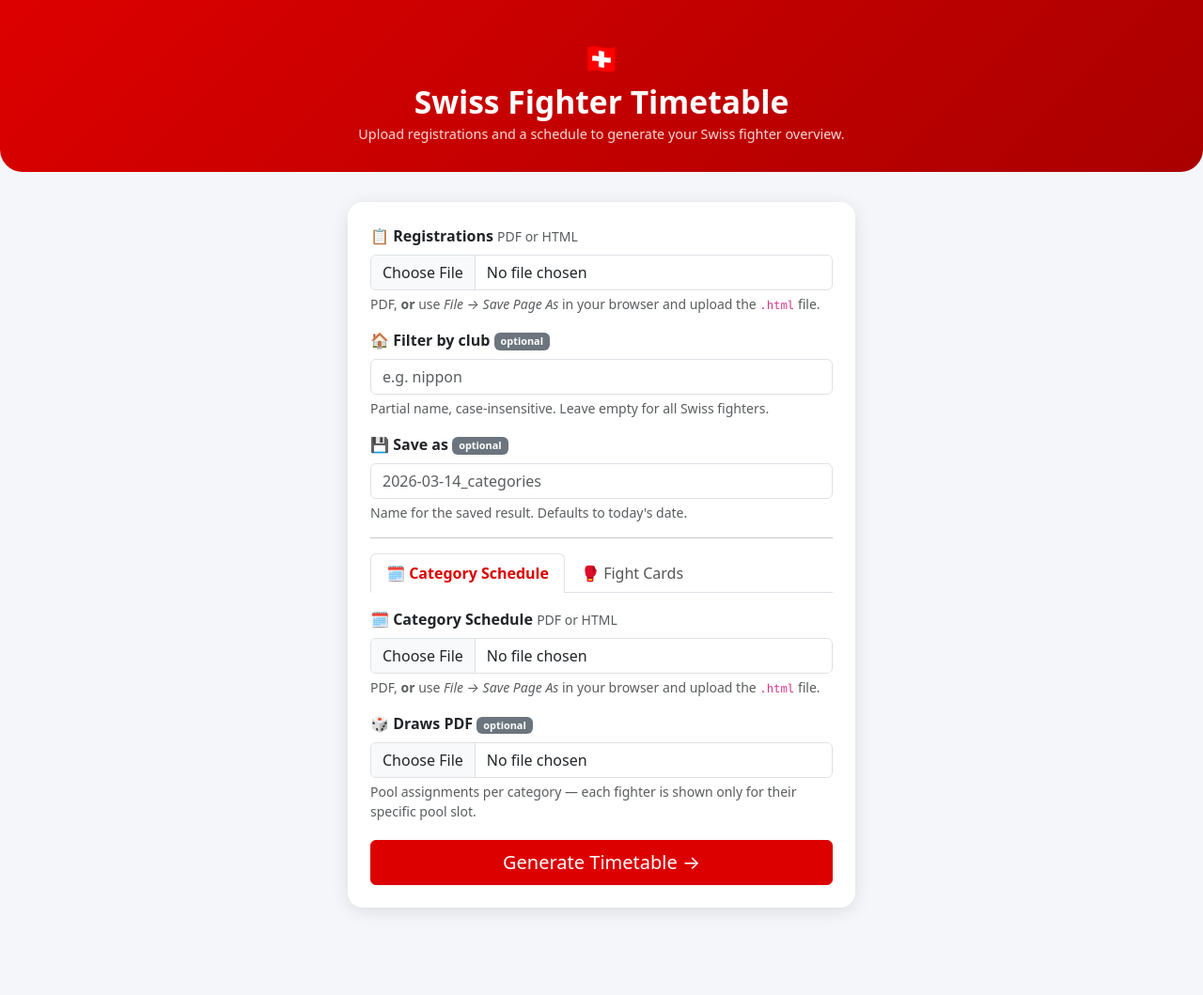
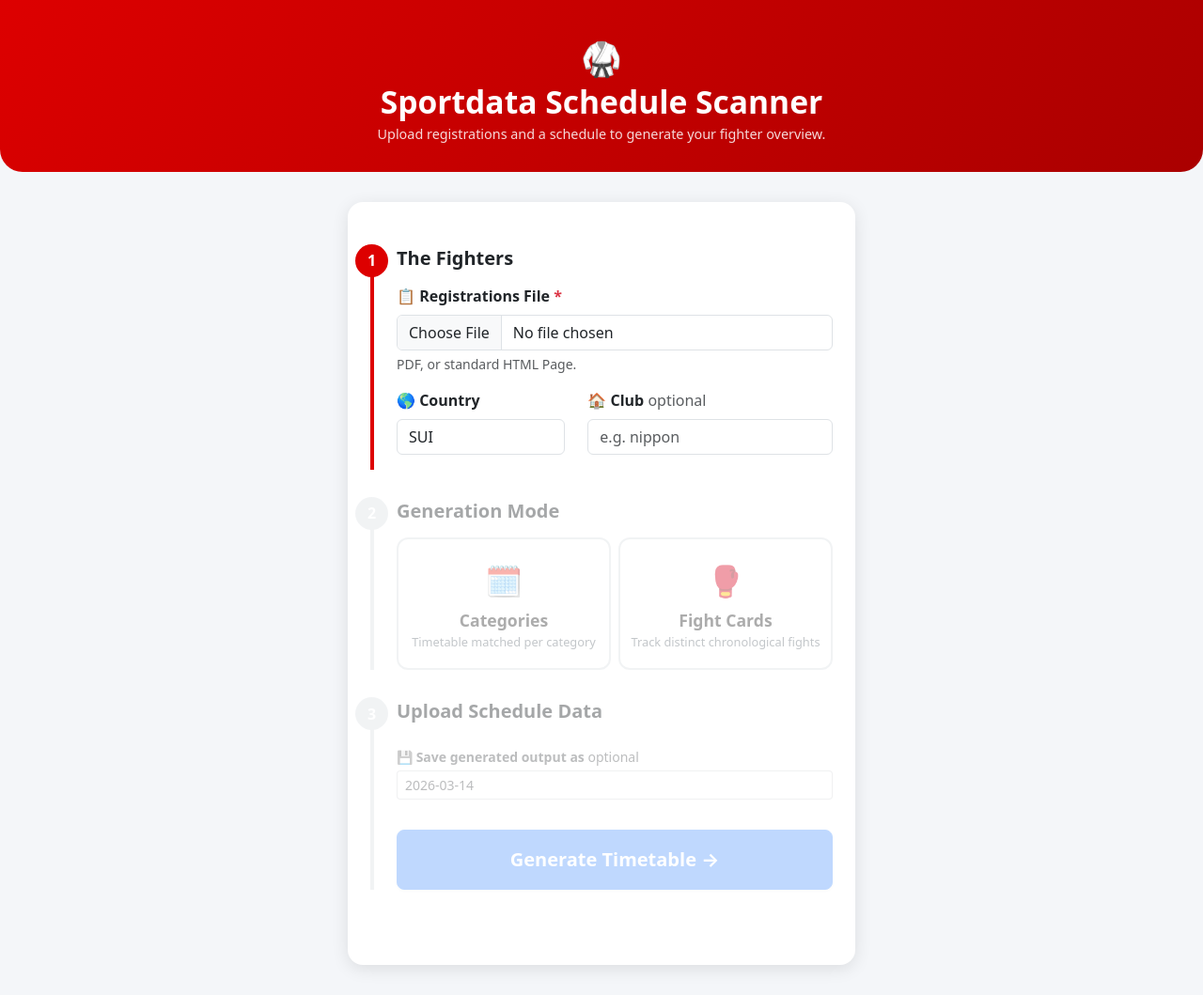
Before and after one commit to matthias-jenni/sportdata-scanner, a Flask app: page / in a window 1280 px wide. Shown: the whole page at 94% size. Before the commit the page ends 970 px from the top, so only its background shows below. Run offline with Flask 3, Linux system fonts and the light colour scheme.

Commit message:
re-work UI for better user-experience, allow parsing of other than swiss-fighters

```diff
--- a/app.py
+++ b/app.py
@@ -18,19 +18,19 @@ from flask import (
     flash,
 )
 
-from utils.parse_registrations import get_swiss_fighters
-from utils.parse_registrations_html import get_swiss_fighters_html
+from utils.parse_registrations import get_fighters
+from utils.parse_registrations_html import get_fighters_html
 from utils.parse_schedule import extract_schedule
 from utils.parse_schedule_html import extract_schedule_html
 from utils.parse_draws import extract_draws, pool_for_fighter
 from utils import cache as _cache
 
 
-def _load_swiss_fighters(path: str) -> list[dict]:
+def _load_fighters(path: str, country_filter: str) -> list[dict]:
     """Dispatch to the correct parser based on file extension."""
     if path.lower().endswith(('.html', '.htm')):
-        return get_swiss_fighters_html(path)
-    return get_swiss_fighters(path)
+        return get_fighters_html(path, country_filter)
+    return get_fighters(path, country_filter)
 
 
 def _load_schedule(path: str) -> list[dict]:
@@ -178,14 +178,17 @@ def debug():
         sched_path = tmp / f"schedule{sched_ext}"
         reg_file.save(str(reg_path))
         sched_file.save(str(sched_path))
-        from utils.parse_registrations import extract_fighters, get_swiss_fighters
-        # For debug, always try PDF extractor; HTML path still shows swiss fighters
+        from utils.parse_registrations import extract_fighters, get_fighters
+        # For debug, always try PDF extractor; HTML path still shows country fighters
         ext = reg_path.suffix.lower()
+
+        country_filter = request.form.get("country_filter", "SUI").strip()
+
         if ext in ('.html', '.htm'):
-            all_fighters = get_swiss_fighters_html(str(reg_path))
+            all_fighters = get_fighters_html(str(reg_path), country_filter)
         else:
             all_fighters = extract_fighters(str(reg_path))
-        swiss = _load_swiss_fighters(str(reg_path))
+        swiss = _load_fighters(str(reg_path), country_filter)
         schedule = _load_schedule(str(sched_path))
     result = {
         "registrations_total": len(all_fighters),
@@ -230,7 +233,8 @@ def process():
                 draws_file.save(str(draws_path))
                 draws = extract_draws(str(draws_path))
 
-            swiss_fighters = _load_swiss_fighters(str(reg_path))
+            country_filter = request.form.get("country_filter", "SUI").strip()
+            swiss_fighters = _load_fighters(str(reg_path), country_filter)
 
             # Record the typed club as the default filter for this cache entry;
             # actual filtering is client-side so all rows are stored.
@@ -239,9 +243,9 @@ def process():
             rows = _match(swiss_fighters, schedule, draws)
 
         if not swiss_fighters:
-            flash("No Swiss fighters found in the registrations PDF. "
+            flash(f"No fighters found for country '{country_filter}' in the registrations PDF. "
                   "Check that the file is correct and that the country column "
-                  "contains 'SUI', 'Switzerland' or similar.", "warning")
+                  "matches the filter.", "warning")
 
         # ---- persist to cache -----------------------------------------------
         cache_name = (request.form.get("cache_name", "").strip() or _cache.default_name()) + "_categories"
@@ -315,7 +319,8 @@ def ring_cards():
             reg_file.save(str(reg_path))
             ring_file.save(str(ring_path))
 
-            swiss_fighters = _load_swiss_fighters(str(reg_path))
+            country_filter = request.form.get("country_filter", "SUI").strip()
+            swiss_fighters = _load_fighters(str(reg_path), country_filter)
             ring_fights    = extract_ring_fights(str(ring_path))
 
         club_filter = request.form.get("club_filter", "").strip()
--- a/templates/index.html
+++ b/templates/index.html
@@ -3,7 +3,7 @@
 <head>
   <meta charset="UTF-8" />
   <meta name="viewport" content="width=device-width, initial-scale=1" />
-  <title>Swiss Fighter Timetable</title>
+  <title>Sportdata Schedule Scanner</title>
   <link rel="icon" type="image/svg+xml" href="{{ url_for('static', filename='favicon.svg') }}" />
   <link rel="stylesheet" href="https://cdn.jsdelivr.net/npm/bootstrap@5.3.3/dist/css/bootstrap.min.css" crossorigin="anonymous" />
   <style>
@@ -18,6 +18,7 @@
     }
     .hero h1 { font-size: clamp(1.4rem, 5vw, 2.1rem); font-weight: 700; margin-bottom: .25rem; }
     .hero p  { opacity: .85; font-size: .9rem; margin: 0; }
+
     .card-upload {
       max-width: 540px;
       margin: 0 auto 2rem;
@@ -29,20 +30,64 @@
     .btn-primary { background: #d00; border-color: #d00; }
     .btn-primary:hover { background: #a00; border-color: #a00; }
 
-    /* Tabs */
-    .nav-tabs .nav-link          { color: #555; font-weight: 500; }
-    .nav-tabs .nav-link.active   { color: #d00; font-weight: 700; border-bottom-color: #fff; }
-    .nav-tabs .nav-link:hover    { color: #a00; }
-    .tab-section { display: none; }
-    .tab-section.active { display: block; }
+    /* Wizard Styles */
+    .wizard-step {
+      opacity: 0.4;
+      pointer-events: none;
+      transition: all 0.3s ease;
+      margin-bottom: 2rem;
+      border-left: 4px solid #dee2e6;
+      padding-left: 1.5rem;
+      position: relative;
+    }
+    .wizard-step.active {
+      opacity: 1;
+      pointer-events: auto;
+      border-left-color: #d00;
+    }
+    .step-number {
+      position: absolute;
+      left: -1.25rem;
+      top: -0.2rem;
+      width: 2.2rem;
+      height: 2.2rem;
+      background: #dee2e6;
+      color: #fff;
+      border-radius: 50%;
+      display: flex;
+      align-items: center;
+      justify-content: center;
+      font-weight: bold;
+      transition: background 0.3s ease;
+    }
+    .wizard-step.active .step-number {
+      background: #d00;
+    }
+
+    /* Mode Select Box */
+    .mode-select {
+      border: 2px solid #dee2e6;
+      border-radius: 0.75rem;
+      padding: 1.25rem 0.5rem;
+      text-align: center;
+      cursor: pointer;
+      transition: all 0.2s ease;
+      background: #fff;
+      height: 100%;
+    }
+    .mode-select:hover { border-color: #d00; background: #fff5f5; }
+    .mode-select.selected { border-color: #d00; background: #fff5f5; box-shadow: 0 0 0 0.25rem rgba(221,0,0,0.15); }
+    .mode-select h4 { margin-top: 0.5rem; font-size: 1.1rem; margin-bottom: 0.25rem; color:#333; font-weight: bold; }
+    .mode-select p { font-size: 0.8rem; color: #6c757d; margin: 0; line-height: 1.3;}
+    .mode-select:focus { outline: none; border-color: #d00; }
   </style>
 </head>
 <body>
 
 <div class="hero">
-  <div style="font-size:2.2rem">🇨🇭</div>
-  <h1>Swiss Fighter Timetable</h1>
-  <p>Upload registrations and a schedule to generate your Swiss fighter overview.</p>
+  <div style="font-size:2.2rem">🥋</div>
+  <h1>Sportdata Schedule Scanner</h1>
+  <p>Upload registrations and a schedule to generate your fighter overview.</p>
 </div>
 
 <div class="container">
@@ -56,73 +101,87 @@
   {% endwith %}
 
   <div class="card card-upload">
-    <div class="card-body p-4">
-
+    <div class="card-body p-4 pt-5 pb-5">
       <form method="post" action="/process" enctype="multipart/form-data" id="main-form">
 
-        {# ---- COMMON FIELDS ---- #}
+        <!-- STEP 1 -->
+        <div class="wizard-step active" id="step-1">
+          <div class="step-number">1</div>
+          <h5 class="mb-3 fw-bold text-dark">The Fighters</h5>
+
           <div class="mb-3">
-          <label for="registrations" class="form-label">📋 Registrations <span class="text-muted fw-normal small">PDF or HTML</span></label>
-          <input type="file" class="form-control" id="registrations" name="registrations"
-                 accept=".pdf,.html,.htm" required />
-          <div class="form-text">PDF, <strong>or</strong> use <em>File → Save Page As</em> in your browser and upload the <code>.html</code> file.</div>
+            <label for="registrations" class="form-label">📋 Registrations File <span class="text-danger">*</span></label>
+            <input type="file" class="form-control" id="registrations" name="registrations" accept=".pdf,.html,.htm" required />
+            <div class="form-text">PDF, or standard HTML Page.</div>
           </div>
 
-        <div class="mb-3">
-          <label for="club_filter" class="form-label">🏠 Filter by club <span class="badge bg-secondary" style="font-size:.68rem;vertical-align:middle">optional</span></label>
-          <input type="text" class="form-control" id="club_filter" name="club_filter"
-                 placeholder="e.g. nippon" maxlength="80" />
-          <div class="form-text">Partial name, case-insensitive. Leave empty for all Swiss fighters.</div>
+          <div class="row">
+            <div class="col-md-5 mb-3">
+              <label for="country_filter" class="form-label">🌎 Country</label>
+              <input type="text" class="form-control" id="country_filter" name="country_filter" placeholder="SUI" value="SUI" maxlength="3" />
             </div>
-
-        <div class="mb-3">
-          <label for="cache_name" class="form-label">💾 Save as <span class="badge bg-secondary" style="font-size:.68rem;vertical-align:middle">optional</span></label>
-          <input type="text" class="form-control" id="cache_name" name="cache_name"
-                 placeholder="{{ default_name }}" maxlength="80" />
-          <div class="form-text">Name for the saved result. Defaults to today's date.</div>
+            <div class="col-md-7 mb-3">
+              <label for="club_filter" class="form-label">🏠 Club <span class="text-muted fw-normal">optional</span></label>
+              <input type="text" class="form-control" id="club_filter" name="club_filter" placeholder="e.g. nippon" />
             </div>
-
-        <hr class="my-3" />
-
-        {# ---- TABS ---- #}
-        <ul class="nav nav-tabs mb-3" id="mode-tabs">
-          <li class="nav-item">
-            <button type="button" class="nav-link active" data-tab="schedule">🗓️ Category Schedule</button>
-          </li>
-          <li class="nav-item">
-            <button type="button" class="nav-link" data-tab="ringcards">🥊 Fight Cards</button>
-          </li>
-        </ul>
-
-        {# ---- TAB: Category Schedule ---- #}
-        <div class="tab-section active" id="tab-schedule">
-
-          <div class="mb-3">
-            <label for="schedule" class="form-label">🗓️ Category Schedule <span class="text-muted fw-normal small">PDF or HTML</span></label>
-            <input type="file" class="form-control" id="schedule" name="schedule"
-                   accept=".pdf,.html,.htm" />
-            <div class="form-text">PDF, <strong>or</strong> use <em>File → Save Page As</em> in your browser and upload the <code>.html</code> file.</div>
-          </div>
-
-          <div class="mb-3">
-            <label for="draws" class="form-label">🎲 Draws PDF <span class="badge bg-secondary" style="font-size:.68rem;vertical-align:middle">optional</span></label>
-            <input type="file" class="form-control" id="draws" name="draws" accept=".pdf" />
-            <div class="form-text">Pool assignments per category — each fighter is shown only for their specific pool slot.</div>
           </div>
         </div>
 
-        {# ---- TAB: Fight Cards ---- #}
-        <div class="tab-section" id="tab-ringcards">
+        <!-- STEP 2 -->
+        <div class="wizard-step" id="step-2">
+          <div class="step-number">2</div>
+          <h5 class="mb-3 fw-bold text-dark">Generation Mode</h5>
 
-          <div class="mb-3">
-            <label for="ring_schedule" class="form-label">🥊 Fight-Card Schedule PDF</label>
-            <input type="file" class="form-control" id="ring_schedule" name="ring_schedule" accept=".pdf" />
-            <div class="form-text">Fight-card schedule PDF with named fighters per fight.</div>
+          <div class="row g-2 mb-2">
+            <div class="col-6">
+              <div class="mode-select" data-mode="schedule" tabindex="0">
+                <div style="font-size:2rem">🗓️</div>
+                <h4>Categories</h4>
+                <p>Timetable matched per category</p>
+              </div>
+            </div>
+            <div class="col-6">
+              <div class="mode-select" data-mode="ringcards" tabindex="0">
+                <div style="font-size:2rem">🥊</div>
+                <h4>Fight Cards</h4>
+                <p>Track distinct chronological fights</p>
+              </div>
+            </div>
           </div>
         </div>
 
-        {# ---- Single submit button, always red, always in the same spot ---- #}
-        <button type="submit" class="btn btn-primary w-100 py-2 fs-5 mt-1" id="submit-btn">
+        <!-- STEP 3 -->
+        <div class="wizard-step" id="step-3">
+          <div class="step-number">3</div>
+          <h5 class="mb-3 fw-bold text-dark">Upload Schedule Data</h5>
+
+          <div id="inputs-schedule" style="display:none;">
+            <div class="mb-3">
+              <label for="schedule" class="form-label">🗓️ Category Schedule <span class="text-danger">*</span></label>
+              <input type="file" class="form-control" id="schedule" name="schedule" accept=".pdf,.html,.htm" />
+              <div class="form-text">PDF or standard HTML page.</div>
+            </div>
+            <div class="mb-3">
+              <label for="draws" class="form-label">🎲 Draws PDF <span class="text-muted fw-normal">optional</span></label>
+              <input type="file" class="form-control" id="draws" name="draws" accept=".pdf" />
+              <div class="form-text">Pool allocations mapping.</div>
+            </div>
+          </div>
+
+          <div id="inputs-ringcards" style="display:none;">
+            <div class="mb-3">
+              <label for="ring_schedule" class="form-label">🥊 Fight-Card PDF <span class="text-danger">*</span></label>
+              <input type="file" class="form-control" id="ring_schedule" name="ring_schedule" accept=".pdf" />
+              <div class="form-text">Fight-card schedule PDF with named fighters.</div>
+            </div>
+          </div>
+
+          <div class="mb-4 mt-4">
+            <label for="cache_name" class="form-label text-muted small mb-1">💾 Save generated output as <span class="fw-normal">optional</span></label>
+            <input type="text" class="form-control form-control-sm border border-secondary border-opacity-25" id="cache_name" name="cache_name" placeholder="{{ default_name }}" />
+          </div>
+
+          <button type="submit" class="btn btn-primary w-100 py-3 fs-5 mt-2 shadow-sm rounded-3 fw-bold" id="submit-btn" disabled>
             Generate Timetable →
           </button>
 
@@ -131,20 +190,18 @@
             <p class="text-muted small mt-2 mb-0">Parsing files… this can take up to a minute.</p>
           </div>
 
+        </div>
+
       </form>
-
-
     </div>
   </div>
-
-
 
   {% if caches %}
   <div style="max-width:540px;margin:0 auto 2.5rem">
     <h6 class="text-muted mb-2">💾 Saved results</h6>
-    <div class="list-group shadow-sm">
+    <div class="list-group shadow-sm border-0 rounded-3">
       {% for c in caches %}
-      <div class="list-group-item list-group-item-action d-flex align-items-center gap-2 py-2 px-3">
+      <div class="list-group-item list-group-item-action d-flex align-items-center gap-2 py-2 px-3 border-0 border-bottom border-light">
         {% if c.type == 'ring-cards' %}
         <a href="/ring-cache/{{ c.slug }}" class="flex-grow-1 text-decoration-none text-dark">
         {% else %}
@@ -160,7 +217,7 @@
         </a>
         <form method="post" action="/cache/{{ c.slug }}/delete" class="mb-0"
               onsubmit="return confirm('Delete saved result &quot;{{ c.name }}&quot;?')">
-          <button type="submit" class="btn btn-sm btn-outline-danger py-0 px-2" title="Delete">✕</button>
+          <button type="submit" class="btn btn-sm btn-outline-danger py-0 px-2 border-0" title="Delete">✕</button>
         </form>
       </div>
       {% endfor %}
@@ -172,51 +229,88 @@
 
 <script src="https://cdn.jsdelivr.net/npm/bootstrap@5.3.3/dist/js/bootstrap.bundle.min.js" crossorigin="anonymous"></script>
 <script>
-  const form      = document.getElementById('main-form');
-  const tabs      = document.querySelectorAll('#mode-tabs .nav-link');
-  const sections  = document.querySelectorAll('.tab-section');
-  const schedInput  = document.getElementById('schedule');
-  const ringInput   = document.getElementById('ring_schedule');
-  const submitBtn   = document.getElementById('submit-btn');
-  const cacheInput  = document.getElementById('cache_name');
-  const defaultBase = '{{ default_name }}';
+  const fileReg      = document.getElementById('registrations');
+  const step2        = document.getElementById('step-2');
+  const step3        = document.getElementById('step-3');
+  const modeSelects  = document.querySelectorAll('.mode-select');
+  const inputsSched  = document.getElementById('inputs-schedule');
+  const inputsRing   = document.getElementById('inputs-ringcards');
+  const fileSched    = document.getElementById('schedule');
+  const fileRing     = document.getElementById('ring_schedule');
+  const submitBtn    = document.getElementById('submit-btn');
+  const form         = document.getElementById('main-form');
+  const cacheInput   = document.getElementById('cache_name');
+  const defaultBase  = '{{ default_name }}';
 
-  const ACTIONS = {
-    schedule:  '/process',
-    ringcards: '/ring-cards',
-  };
+  // Step 1 logic: File chosen unlocks Step 2
+  fileReg.addEventListener('change', () => {
+    if (fileReg.files.length > 0) {
+      step2.classList.add('active');
+    } else {
+      step2.classList.remove('active');
+      step3.classList.remove('active');
+      modeSelects.forEach(m => m.classList.remove('selected'));
+      checkSubmit();
+    }
+  });
 
-  const LABELS = {
-    schedule:  'Generate Timetable →',
-    ringcards: 'Generate Fight Cards →',
-  };
+  // Step 2 logic: Choose mode
+  let currentMode = null;
+  modeSelects.forEach(el => {
+    el.addEventListener('click', () => {
+      // Must have step 2 active
+      if (!step2.classList.contains('active')) return;
 
-  const SUFFIXES = {
-    schedule:  '_categories',
-    ringcards: '_fightcards',
-  };
+      // Unselect all
+      modeSelects.forEach(m => m.classList.remove('selected'));
+      // Select chosen
+      el.classList.add('selected');
+      currentMode = el.dataset.mode;
 
-  function switchTab(tab) {
-    tabs.forEach(t => t.classList.toggle('active', t.dataset.tab === tab));
-    sections.forEach(s => s.classList.toggle('active', s.id === 'tab-' + tab));
-    form.action = ACTIONS[tab];
-    submitBtn.textContent = LABELS[tab];
-    cacheInput.placeholder = defaultBase + SUFFIXES[tab];
+      // Unlock Step 3
+      step3.classList.add('active');
 
-    // Manage required so inactive tab never blocks submission
-    schedInput.required = (tab === 'schedule');
-    ringInput.required  = (tab === 'ringcards');
+      // Toggle inputs
+      if (currentMode === 'schedule') {
+        inputsSched.style.display = 'block';
+        inputsRing.style.display  = 'none';
+        fileSched.required = true;
+        fileRing.required  = false;
+        form.action = '/process';
+        submitBtn.textContent = 'Generate Category Schedule →';
+        cacheInput.placeholder = defaultBase + '_categories';
+      } else {
+        inputsSched.style.display = 'none';
+        inputsRing.style.display  = 'block';
+        fileSched.required = false;
+        fileRing.required  = true;
+        form.action = '/ring-cards';
+        submitBtn.textContent = 'Generate Fight Cards →';
+        cacheInput.placeholder = defaultBase + '_fightcards';
       }
 
-  tabs.forEach(t => t.addEventListener('click', () => switchTab(t.dataset.tab)));
+      checkSubmit();
 
-  // Initialise
-  switchTab('schedule');
+      // Scroll down
+      setTimeout(() => step3.scrollIntoView({behavior: 'smooth', block: 'center'}), 100);
+    });
+  });
 
-  // Loading spinner on submit
+  // Step 3 logic: Check file uploads before enabling generate button
+  function checkSubmit() {
+    let ready = false;
+    if (currentMode === 'schedule' && fileSched.files.length > 0 && fileReg.files.length > 0) ready = true;
+    if (currentMode === 'ringcards' && fileRing.files.length > 0 && fileReg.files.length > 0) ready = true;
+    submitBtn.disabled = !ready;
+  }
+
+  fileSched.addEventListener('change', checkSubmit);
+  fileRing.addEventListener('change', checkSubmit);
+
+  // Loading indicator
   form.addEventListener('submit', function() {
     submitBtn.disabled = true;
-    submitBtn.textContent = 'Parsing…';
+    submitBtn.textContent = 'Parsing data...';
     document.getElementById('loading').style.display = 'block';
   });
 </script>
--- a/templates/ring_result.html
+++ b/templates/ring_result.html
@@ -40,7 +40,7 @@
     }
     .card-summary:hover { background: #fafafa; }
 
-    /* Swiss name pill */
+    /* Fighter name pill */
     .our-name {
       font-weight: 700;
       font-size: .95rem;
@@ -144,13 +144,13 @@
   <h1>🥊 Fight Cards</h1>
   <p>
     {{ cards|length }} fight{% if cards|length != 1 %}s{% endif %} found
-    &nbsp;·&nbsp; {{ swiss_count }} Swiss fighter{% if swiss_count != 1 %}s{% endif %} registered
+    &nbsp;·&nbsp; {{ swiss_count }} fighter{% if swiss_count != 1 %}s{% endif %} registered
     {% if club_filter %}&nbsp;<span style="background:rgba(255,255,255,.2);border-radius:.35rem;padding:.1rem .45rem">🏠 {{ club_filter }}</span>{% endif %}
     {% if cache_name %}&nbsp;<span style="background:rgba(255,255,255,.2);border-radius:.35rem;padding:.1rem .45rem">💾 {{ cache_name }}</span>{% endif %}
     &nbsp;·&nbsp; <span style="opacity:.6;font-size:.82em">{{ total_fights }} total ring fights</span>
   </p>
   <p style="opacity:.7;font-size:.8rem;margin:.3rem 0 0">
-    {% if club_filter %}Only fighters from <strong>{{ club_filter }}</strong> are shown.{% else %}Only fighters from Switzerland (SUI) are shown.{% endif %}
+    {% if club_filter %}Only fighters from <strong>{{ club_filter }}</strong> are shown.{% else %}All parsed fighters are shown.{% endif %}
   </p>
 </div>
 
```
Also changed, not shown: templates/result.html (+7 -7 lines), utils/parse_registrations.py (+8 -8 lines), utils/parse_registrations_html.py (+25 -13 lines). Lines whose indentation alone changed are shown as unchanged.
